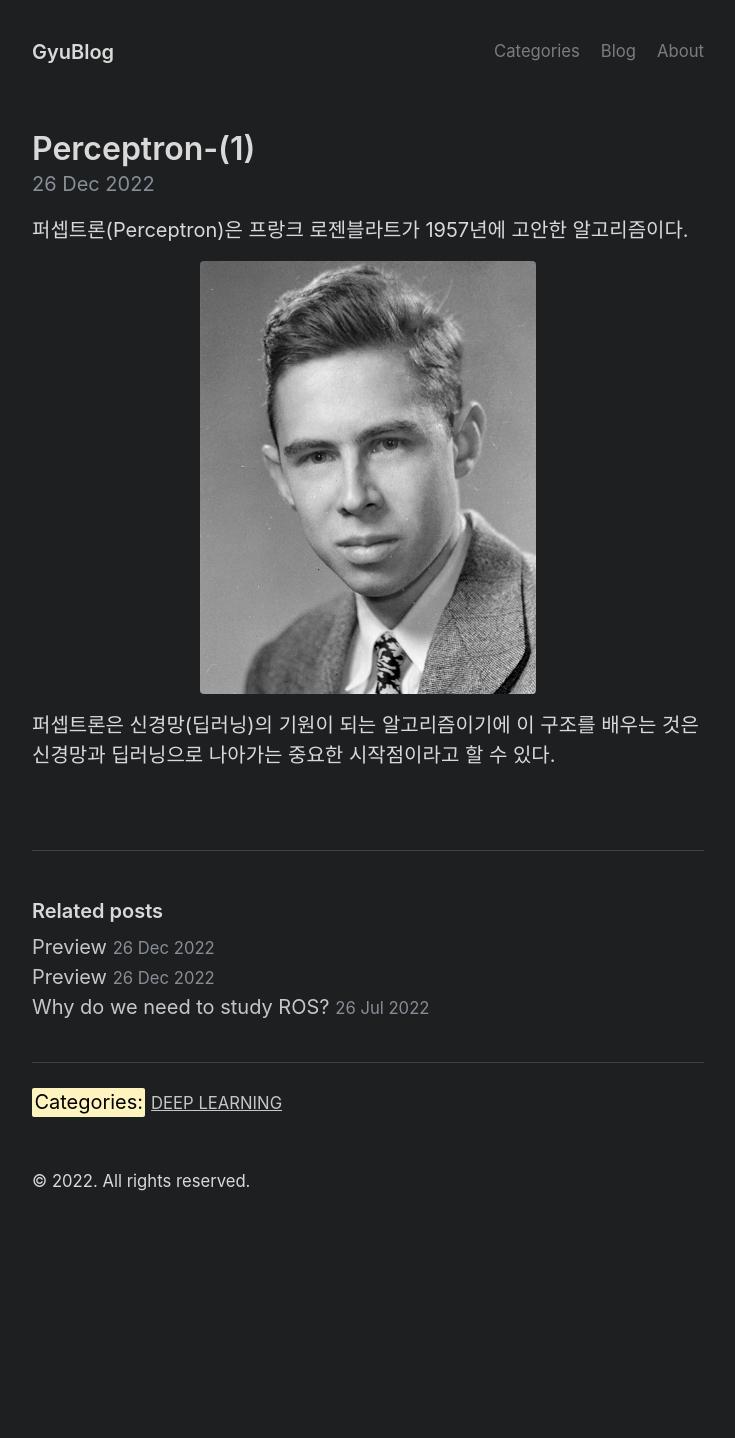
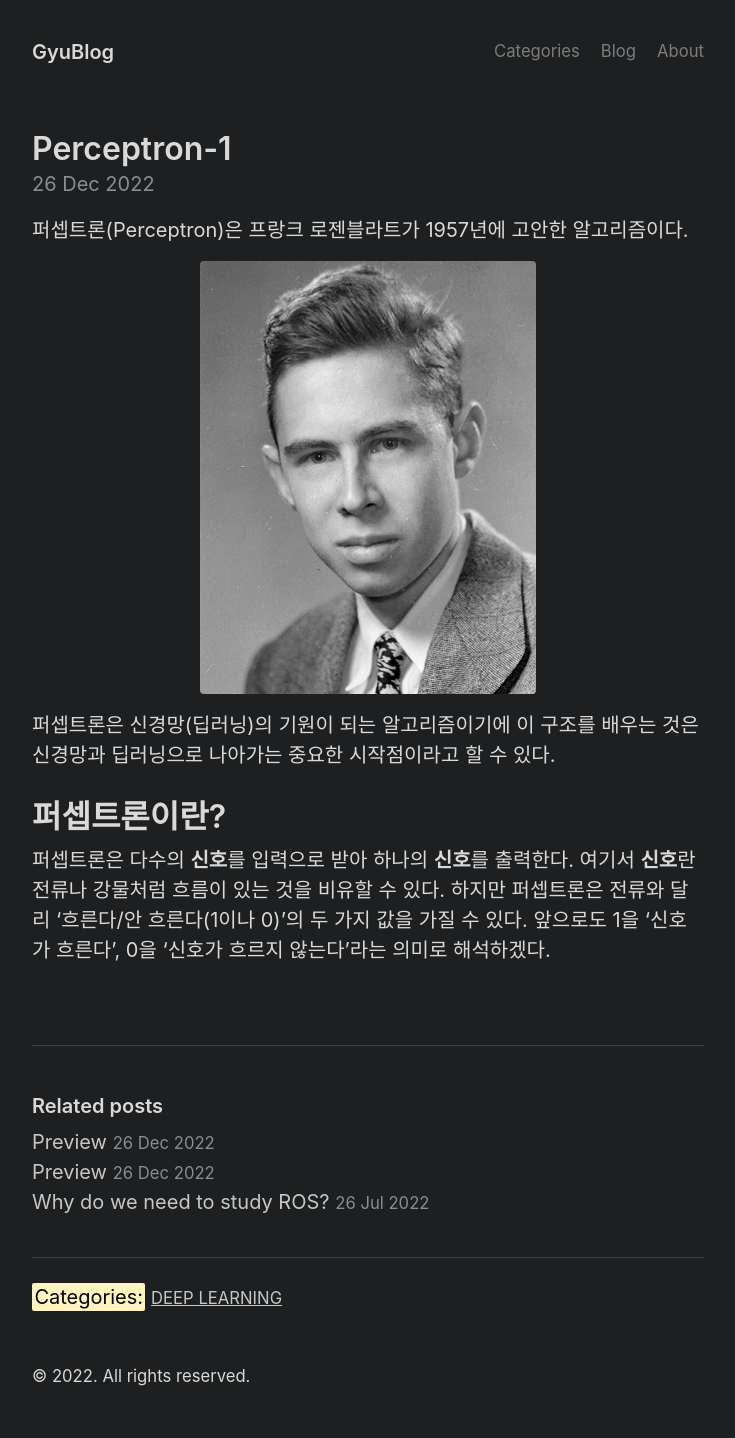
Before and after one commit to mngupark/mngupark.github.io, a Jekyll site: the page built from _posts/study/machine learning/deep learning/2022-12-26-perceptron-1.md, in a window 1280 px wide. Shown: the whole page, without its empty margins (272-1007 px from the left). Built offline with Jekyll 4.4.1, drawn with Linux system fonts in a browser that asks for light colours; before the commit the page ends 1243 px from its top, so only the background shows below that.

Commit message:
modify a post

```diff
--- a/_posts/study/machine learning/deep learning/2022-12-26-perceptron-1.md
+++ b/_posts/study/machine learning/deep learning/2022-12-26-perceptron-1.md
@@ -1,6 +1,6 @@
 ---
 layout: post
-title: Perceptron-(1)
+title: Perceptron-1
 category: deep learning
 ---
 
@@ -12,3 +12,6 @@ category: deep learning
      class="img_center"/>
 
 퍼셉트론은 신경망(딥러닝)의 기원이 되는 알고리즘이기에 이 구조를 배우는 것은 신경망과 딥러닝으로 나아가는 중요한 시작점이라고 할 수 있다.
+
+# 퍼셉트론이란?
+퍼셉트론은 다수의 **신호**를 입력으로 받아 하나의 **신호**를 출력한다. 여기서 **신호**란 전류나 강물처럼 흐름이 있는 것을 비유할 수 있다. 하지만 퍼셉트론은 전류와 달리 '흐른다/안 흐른다(1이나 0)'의 두 가지 값을 가질 수 있다. 앞으로도 1을 '신호가 흐른다', 0을 '신호가 흐르지 않는다'라는 의미로 해석하겠다.
```
